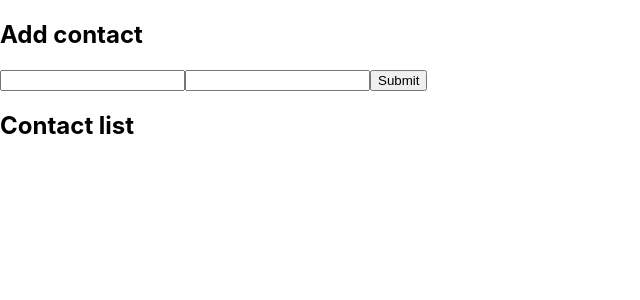
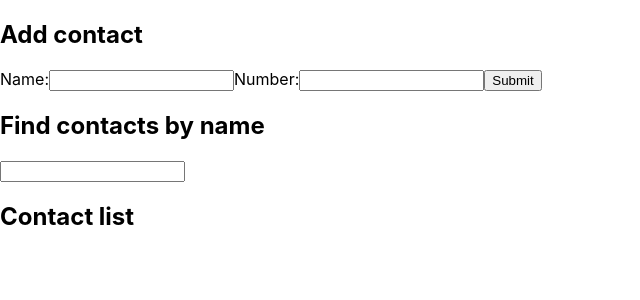
Before and after one commit to NadyaGolub/goit-react-hw-03-phonebook, a React (Create React App) app: page / in a window 1280 px wide. Shown: the top 300 px of the page, without its empty margins (0-640 px from the left). Built offline with nearby package versions, Linux system fonts and the light colour scheme.

Commit message:
getFilterAddArray

```diff
--- a/src/components/App.jsx
+++ b/src/components/App.jsx
@@ -1,7 +1,9 @@
 import { Component } from 'react';
 import { ContactForm } from './ContactForm/ContactForm';
 import { ContactList } from './ContactList/ContactList';
+import { Filter } from './Filter/Filter';
 import { Section } from './Section/Section';
+import { getFilterAddArray } from './Utils/getFilterAddArray';
 
 export class App extends Component {
   state = {
@@ -10,19 +12,45 @@ export class App extends Component {
   };
 
   addContact = contact => {
+    const isUnique = this.state.contacts.find(item => item.name === contact.name);
+
+    if (isUnique) {
+      alert(`${contact.name} is alredy in contacts.`);
+      return false
+    }
     this.setState(({ contacts }) => ({
       contacts: [contact, ...contacts]
     }));
+    return true
   };
 
+  deleteContact = id => {
+    this.setState(prevState => ({
+      contacts: prevState.contacts.filter(contact => contact.id !== id)
+    }));
+
+  }
+
+  setFilter = event => {
+this.setState({filter: event.target.value})
+  }
+
+
+
   render() {
+    const { contacts, filter } = this.state;
+    const filteredContacts = getFilterAddArray(contacts, 'name', filter);
     return (
       <div>
         <Section title="Add contact">
           <ContactForm addContact={this.addContact} />
         </Section>
+        <Section title="Find contacts by name">
+          <Filter value={filter} setValue={this.setFilter} />
+        </Section>
+
         <Section title="Contact list">
-          <ContactList contacts={this.state.contacts} />
+          <ContactList contacts={filteredContacts} deleteContact={this.deleteContact} />
         </Section>
       </div>
     );
--- a/src/components/ContactForm/ContactForm.jsx
+++ b/src/components/ContactForm/ContactForm.jsx
@@ -5,9 +5,11 @@ export const ContactForm = ({addContact}) => {
 
   const onSubmit = (values, actions) => {
 
-    const contact = { id: nanoid(), ...values }
-    addContact(contact)
-    actions.resetForm()
+    const contact = { id: nanoid(), name: values.name.trim(), number: values.number.trim() }
+    const isUnique = addContact(contact)
+    if (isUnique) {
+      actions.resetForm();
+    }
   };
 
   return (
@@ -21,6 +23,7 @@ export const ContactForm = ({addContact}) => {
         handleChange,
       }) => (
         <Form >
+          <label>Name:
           <input
             type="text"
             name="name"
@@ -28,7 +31,9 @@ export const ContactForm = ({addContact}) => {
             onChange={handleChange}
             value={values.name}
           />
+          </label>
 
+          <label>Number:
           <input
             type="tel"
             name="number"
@@ -36,6 +41,8 @@ export const ContactForm = ({addContact}) => {
             onChange={handleChange}
             value={values.number}
           />
+          </label>
+
 
           <button type="submit">Submit</button>
         </Form>
--- a/src/components/ContactList/ContactList.jsx
+++ b/src/components/ContactList/ContactList.jsx
@@ -1,4 +1,4 @@
-export const ContactList = ({ contacts }) => {
+export const ContactList = ({ contacts, deleteContact }) => {
   return (
     <ul>
       {contacts.map(contact => {
@@ -6,7 +6,7 @@ export const ContactList = ({ contacts }) => {
           <li key={contact.id}>
                 <p>Name: {contact.name}</p>
                 <p>Number: {contact.number}</p>
-                <button>Delete</button>
+                <button onClick={() => deleteContact(contact.id)}>Delete</button>
           </li>
         );
       })}
--- /dev/null
+++ b/src/components/Filter/Filter.jsx
@@ -0,0 +1,7 @@
+export const Filter = ({value, setValue}) => {
+    return (
+        <label>
+            <input type="text" name="filter" onChange={setValue} value={value} />
+        </label>
+    )
+}
--- /dev/null
+++ b/src/components/Utils/getFilterAddArray.js
@@ -0,0 +1,5 @@
+export const getFilterAddArray = (items, key, filterValue) => {
+  return items.filter(item =>
+    item[key].toLowerCase().includes(filterValue.toLowerCase().trim())
+  );
+};
```
